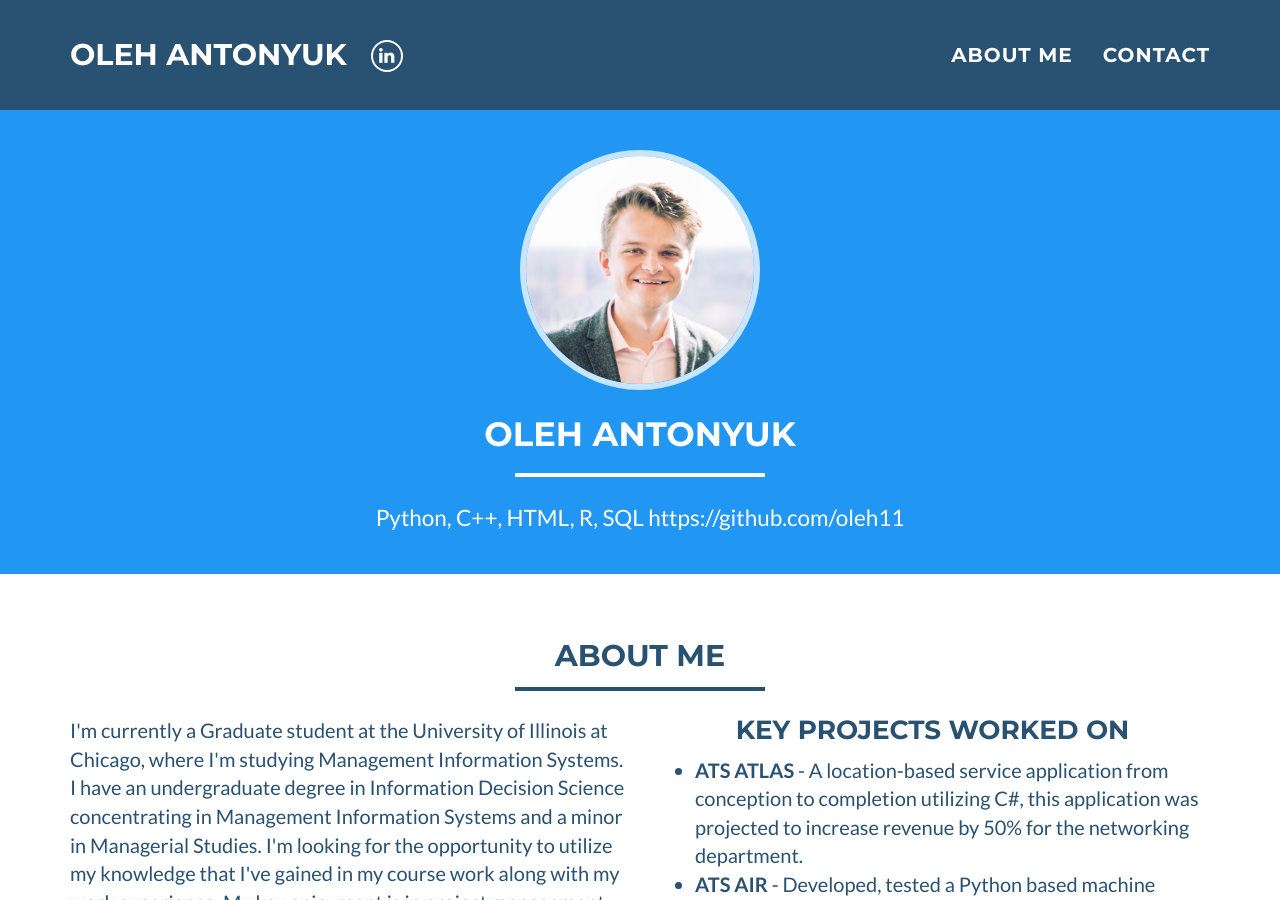
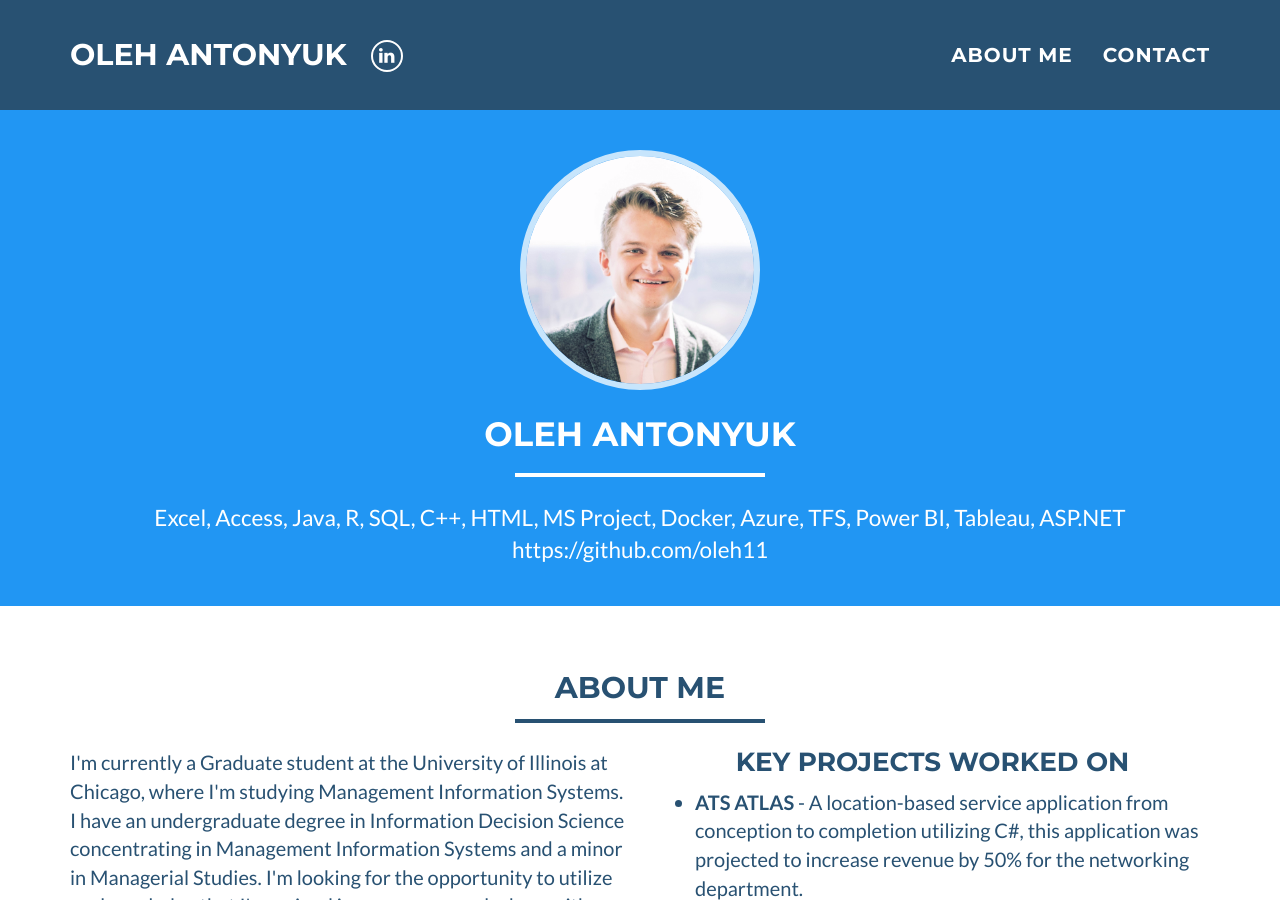
Before and after one commit to aaronzheng22/aaronzheng22, a Jekyll site: the page index.html, which Jekyll copies as it is, in a window 1280 px wide and 900 px high. Built offline with Jekyll 4.4.1, drawn with Linux system fonts in a browser that asks for light colours.

Commit message:
10/24/2018

```diff
--- a/index.html
+++ b/index.html
@@ -78,8 +78,10 @@
                     <div class="intro-text">
                         <span class="name">Oleh Antonyuk</span>
                         <hr>
-                        <span class="skills">Python, C++, HTML, R, SQL
- https://github.com/oleh11</span>
+                        <span class="skills">Excel, Access, Java, R, SQL, C++, HTML, MS Project, Docker, Azure, TFS, Power BI, Tableau, ASP.NET
+
+                            https://github.com/oleh11
+                        </span>
                     </div>
                 </div>
             </div>
```
